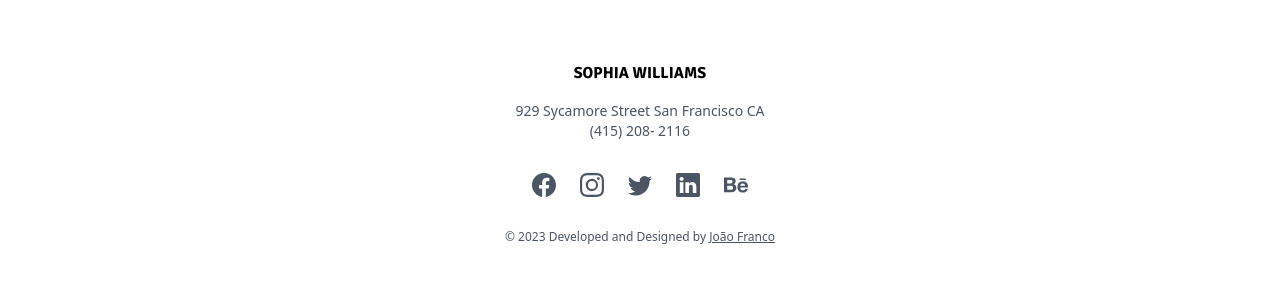
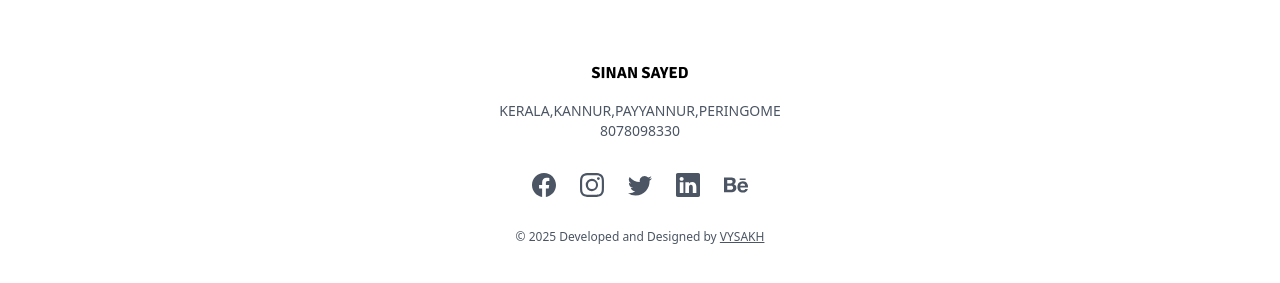
Before and after one commit to vysakhtu/photography, a plain HTML site: page photography/photography-portfolio-main/index.html in a window 1280 px wide. Shown: the part 1883-2166 px from the top of the page. Drawn offline with nearby package versions, Linux system fonts and the light colour scheme; some packages are replaced by stand-ins of ours; files that its build step writes are made by us from their sources; a script that the page names is missing.

Commit message:
Update index.html

```diff
--- a/photography/photography-portfolio-main/index.html
+++ b/photography/photography-portfolio-main/index.html
@@ -7,7 +7,7 @@
   <meta name="viewport" content="width=device-width, initial-scale=1.0" />
   <title>SINANSAYED - Portfolio</title>
   <meta name="description"
-    content="Hello there, I'm Sophia Williams – an intrepid explorer through the lens, on a relentless quest to capture the world's boundless wonders. Join me in unraveling the extraordinary through my lens as I embark on a visual journey like no other.">
+    content="Hello there, I'm SINAN SAYED – an intrepid explorer through the lens, on a relentless quest to capture the world's boundless wonders. Join me in unraveling the extraordinary through my lens as I embark on a visual journey like no other.">
   <!-- Favicon -->
   <link rel="icon" type="image/x-icon" href="dist/assets/favicon.ico" />
   <link rel="stylesheet" href="dist/output.css" />
@@ -282,9 +282,10 @@
     <div class="max-w-screen-xl py-16 mx-auto">
       <div class="grid grid-cols-1 gap-8 text-center mx-auto">
         <div>
-          <p class="font-signika"><b>SOPHIA WILLIAMS</b></p>
+          <p class="font-signika"><b>SINAN SAYED</b></p>
           <p class="mt-4 text-sm text-gray-600 dark:text-gray-300">
-            929 Sycamore Street San Francisco CA<br />(415) 208- 2116
+            KERALA,KANNUR,PAYYANNUR,PERINGOME<br />8078098330
+          </p>
           </p>
           <div class="flex mx-auto">
             <div class="mx-auto space-x-6 flex mt-8 text-gray-600 dark:text-gray-300">
@@ -333,8 +334,8 @@
         </div>
       </div>
       <p class="mt-8 text-xs text-gray-600 dark:text-gray-300 text-center">
-        © 2023 Developed and Designed by
-        <a href="https://www.linkedin.com/in/joão-franco-452161195/" class="underline">João Franco</a>
+        © 2025 Developed and Designed by
+        <a href=" https://www.linkedin.com/in/vysakh-t-u-493787271/" class="underline">VYSAKH</a>
       </p>
     </div>
   </footer>
```
